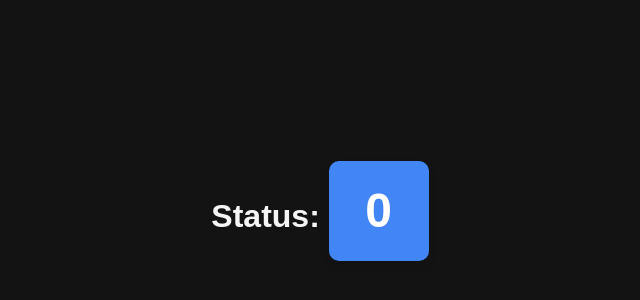
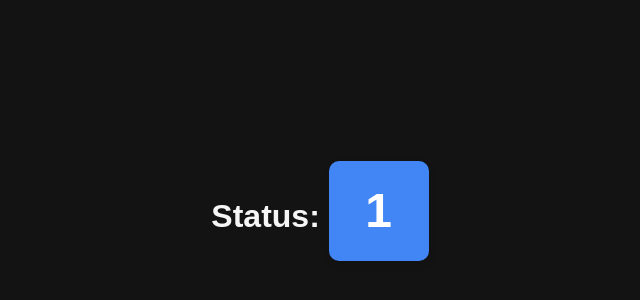
Before and after one commit to CGRamss/Website-for-My-Private-Project, a plain HTML site: page index.html in a window 1280 px wide. Shown: the part 190-490 px from the top of the page, 320-960 px from the left. Drawn offline with Linux system fonts and the light colour scheme.

Commit message:
Update index.html

```diff
--- a/index.html
+++ b/index.html
@@ -7,7 +7,7 @@
 </head>
 <body>
     <div class="container">
-        <h1>Status: <span id="value">0</span></h1>
+        <h1>Status: <span id="value">1</span></h1>
         <!-- <button onclick="toggleValue()">Toggle 0/1</button> -->
     </div>
     <script src="script.js"></script>
```
